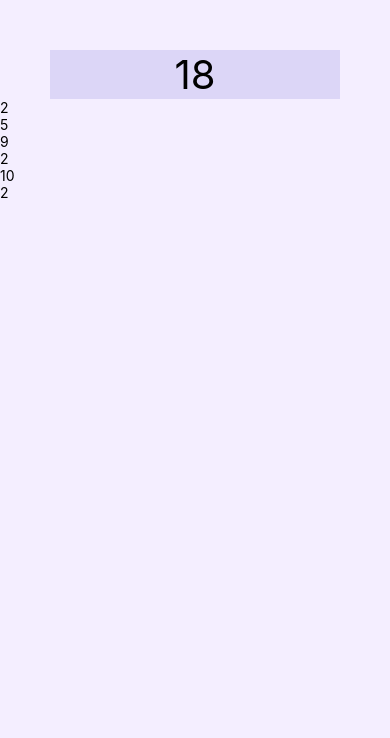
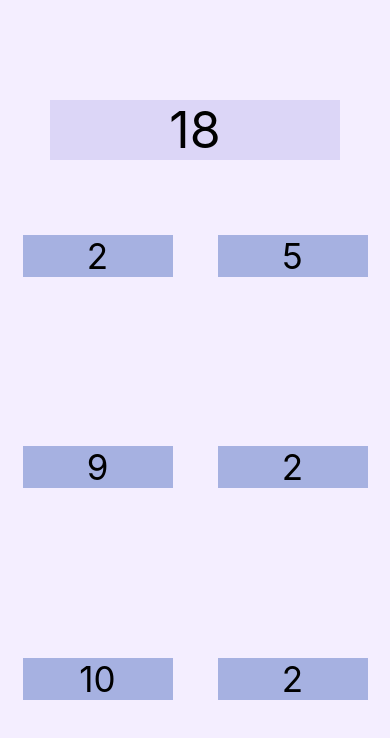
Before and after one commit to msmanawadu/react-native-target-sum-game, a React Native app: screen / in a window 390 px wide. Shown: the top 738 px of the page. Built offline with nearby package versions, Linux system fonts and the light colour scheme.

Commit message:
Implement RandomNumber component & Handle onPress event

```diff
--- a/src/components/App.js
+++ b/src/components/App.js
@@ -1,8 +1,8 @@
-import React from 'react';
+import React, {Component} from 'react';
 import Game from './Game';
 
-const App = () => {
-  return <Game randomNumberCount={6} />;
-};
-
-export default App;
+export default class App extends Component {
+  render() {
+    return <Game randomNumberCount={6} />;
+  }
+}
--- a/src/components/Game.js
+++ b/src/components/Game.js
@@ -1,24 +1,56 @@
-import React from 'react';
+import React, {Component} from 'react';
+import PropTypes from 'prop-types';
 import {StyleSheet, View, Text} from 'react-native';
+import RandomNumber from './RandomNumber';
 
-const Game = (props) => {
-  const randomNumbers = Array.from({
-    length: props.randomNumberCount,
+export default class Game extends Component {
+  static propTypes = {
+    randomNumberCount: PropTypes.number.isRequired,
+  };
+
+  state = {
+    selectedNumbers: [],
+  };
+
+  randomNumbers = Array.from({
+    length: this.props.randomNumberCount,
   }).map(() => 1 + Math.floor(Math.random() * 10));
 
-  const target = randomNumbers
-    .slice(0, props.randomNumberCount - 2)
+  target = this.randomNumbers
+    .slice(0, this.props.randomNumberCount - 2)
     .reduce((acc, curr) => acc + curr, 0);
 
-  return (
-    <View style={styles.container}>
-      <Text style={styles.target}>{target}</Text>
-      {randomNumbers.map((randomNumber, index) => (
-        <Text key={index}>{randomNumber}</Text>
-      ))}
-    </View>
-  );
-};
+  //TODO: Shuffle the random numbers
+
+  isNumberSelected = (numberIndex) => {
+    return this.state.selectedNumbers.indexOf(numberIndex) >= 0;
+  };
+
+  selectNumber = (numberIndex) => {
+    this.setState((prevState) => {
+      return {selectedNumbers: [...prevState.selectedNumbers, numberIndex]};
+    });
+  };
+
+  render() {
+    return (
+      <View style={styles.container}>
+        <Text style={styles.target}>{this.target}</Text>
+        <View style={styles.randomContainer}>
+          {this.randomNumbers.map((randomNumber, index) => (
+            <RandomNumber
+              key={index}
+              id={index}
+              number={randomNumber}
+              isDisabled={this.isNumberSelected(index)}
+              onPress={this.selectNumber}
+            />
+          ))}
+        </View>
+      </View>
+    );
+  }
+}
 
 const styles = StyleSheet.create({
   container: {
@@ -27,11 +59,15 @@ const styles = StyleSheet.create({
     paddingTop: 50,
   },
   target: {
-    fontSize: 40,
+    fontSize: 50,
     backgroundColor: '#DCD6F7',
-    marginHorizontal: 50,
+    margin: 50,
     textAlign: 'center',
   },
+  randomContainer: {
+    flex: 1,
+    flexDirection: 'row',
+    flexWrap: 'wrap',
+    justifyContent: 'space-around',
+  },
 });
-
-export default Game;
--- /dev/null
+++ b/src/components/RandomNumber.js
@@ -0,0 +1,40 @@
+import React, {Component} from 'react';
+import PropTypes from 'prop-types';
+import {Text, StyleSheet, TouchableOpacity} from 'react-native';
+
+export default class RandomNumber extends Component {
+  static propTypes = {
+    number: PropTypes.number.isRequired,
+    id: PropTypes.number.isRequired,
+    isDisabled: PropTypes.bool.isRequired,
+    onPress: PropTypes.func.isRequired,
+  };
+
+  handlePress = () => {
+    this.props.onPress(this.props.id);
+  };
+
+  render() {
+    return (
+      <TouchableOpacity onPress={this.handlePress}>
+        <Text style={[styles.random, this.props.isDisabled && styles.disabled]}>
+          {this.props.number}
+        </Text>
+      </TouchableOpacity>
+    );
+  }
+}
+
+const styles = StyleSheet.create({
+  random: {
+    backgroundColor: '#A6B1E1',
+    width: 150,
+    marginHorizontal: 15,
+    marginVertical: 25,
+    fontSize: 35,
+    textAlign: 'center',
+  },
+  disabled: {
+    opacity: 0.3,
+  },
+});
```
